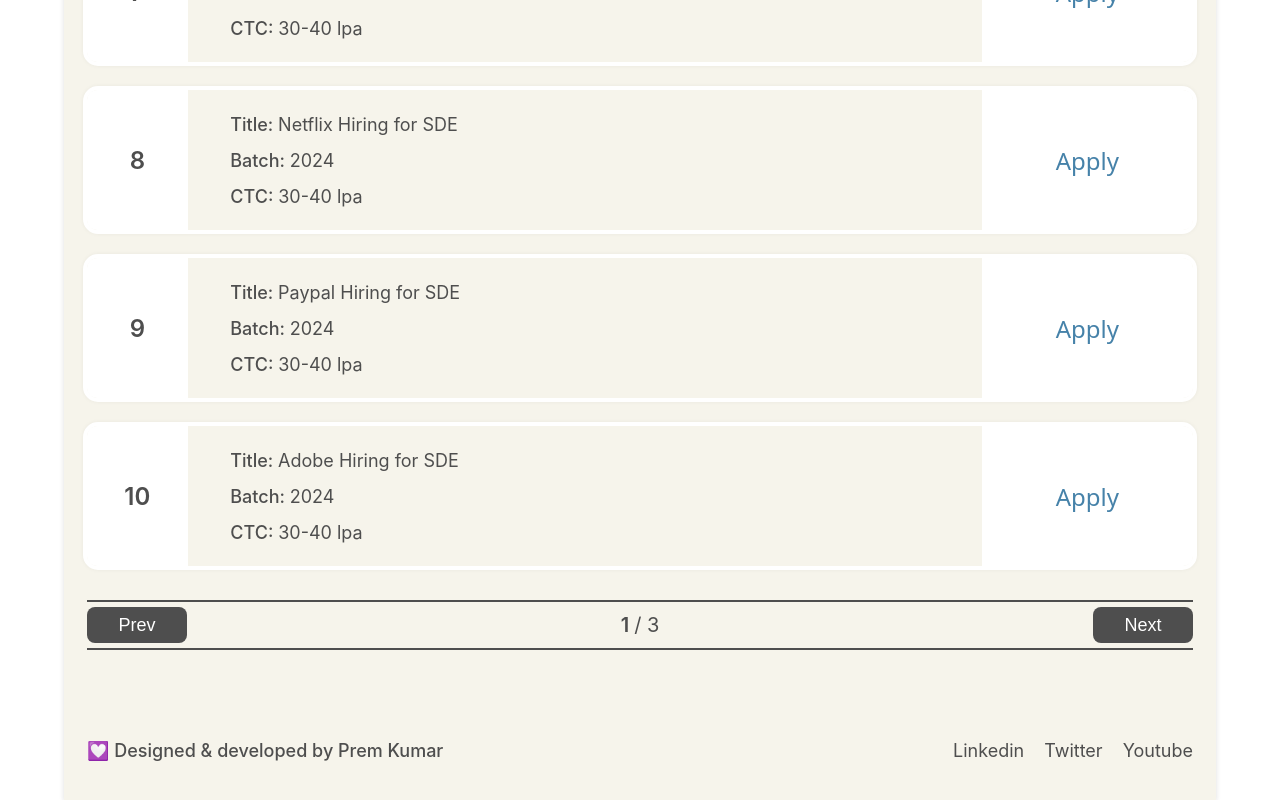
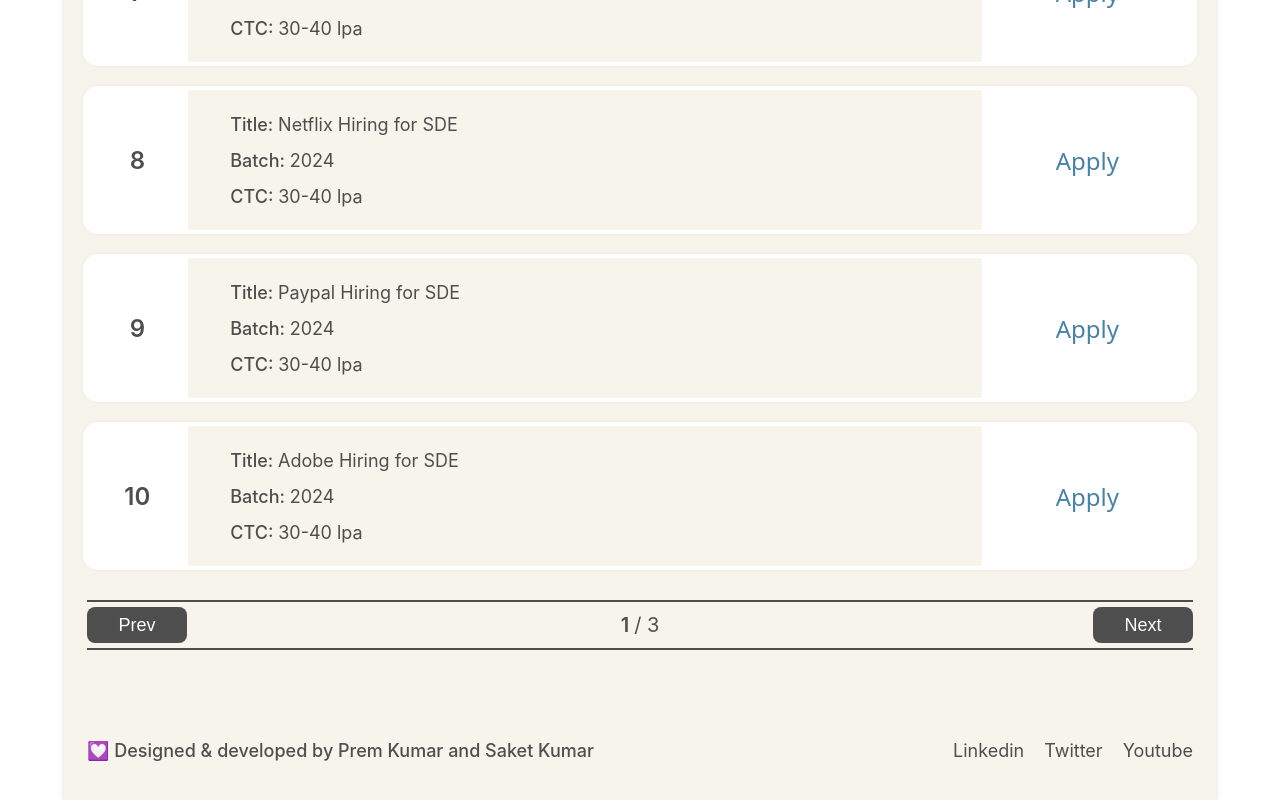
Before and after one commit to rpremOfficial/Project-A, a React (Create React App) app: page / in a window 1280 px wide. Shown: the part 1294-2094 px from the top of the page. Built offline with nearby package versions, Linux system fonts and the light colour scheme.

Commit message:
fixed footer

```diff
--- a/src/components/Footer.js
+++ b/src/components/Footer.js
@@ -5,7 +5,7 @@
   return (
     <div className="footer">
       <div className="footer-left">
-        <h3>💟 Designed & developed by Prem Kumar</h3>
+        <h3>💟 Designed & developed by Prem Kumar and Saket Kumar</h3>
       </div>
       <div className="footer-right">
         <a
```
